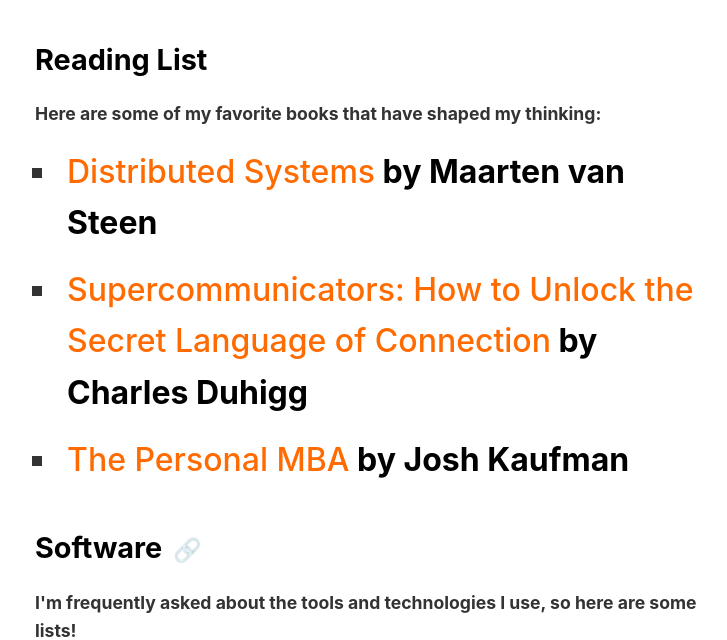
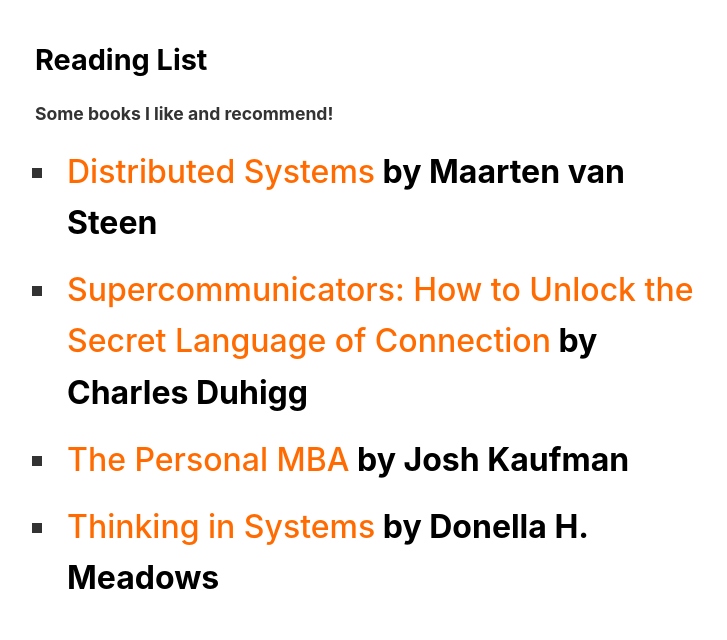
Before and after one commit to NicoGrassetto/nico-grassetto-blog, an Astro site in the folder proper-planet/: page /nico-grassetto-blog/about in a window 1280 px wide. Shown: the part 3543-4183 px from the top of the page, without its empty margins (269-996 px from the left). Built offline with nearby package versions, Linux system fonts and the light colour scheme; Astro itself is replaced by a stand-in of ours.

Commit message:
Update reading list description and add new book recommendation

```diff
--- a/proper-planet/src/pages/about.astro
+++ b/proper-planet/src/pages/about.astro
@@ -91,11 +91,12 @@
 
 		<h2>Reading List</h2>
 		<div class="content-section">
-			<p>Here are some of my favorite books that have shaped my thinking:</p>
+			<p>Some books I like and recommend!</p>
 			<ul class="values-list">
 				<li><a href="https://amzn.eu/d/cy62n7r">Distributed Systems</a> by Maarten van Steen</li>
 				<li><a href="https://amzn.eu/d/2zc2TP9">Supercommunicators: How to Unlock the Secret Language of Connection</a> by Charles Duhigg</li>
-				<li><a href="https://amzn.eu/d/hwAtQ0f">The Personal MBA</a> by Josh Kaufman </li>
+				<li><a href="https://amzn.eu/d/hwAtQ0f">The Personal MBA</a> by Josh Kaufman</li>
+				<li><a href="https://a.co/d/5U8PeHM">Thinking in Systems</a> by Donella H. Meadows</li>
 			</ul>
 		</div>
 		<h2>Software <span class="link-icon">🔗</span></h2>
```
